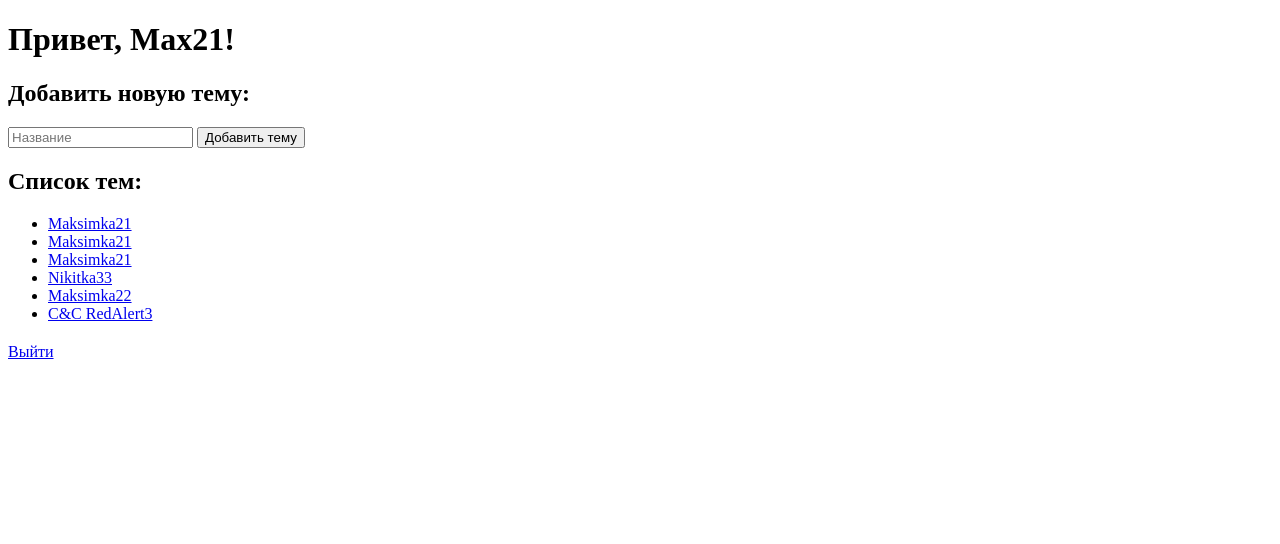
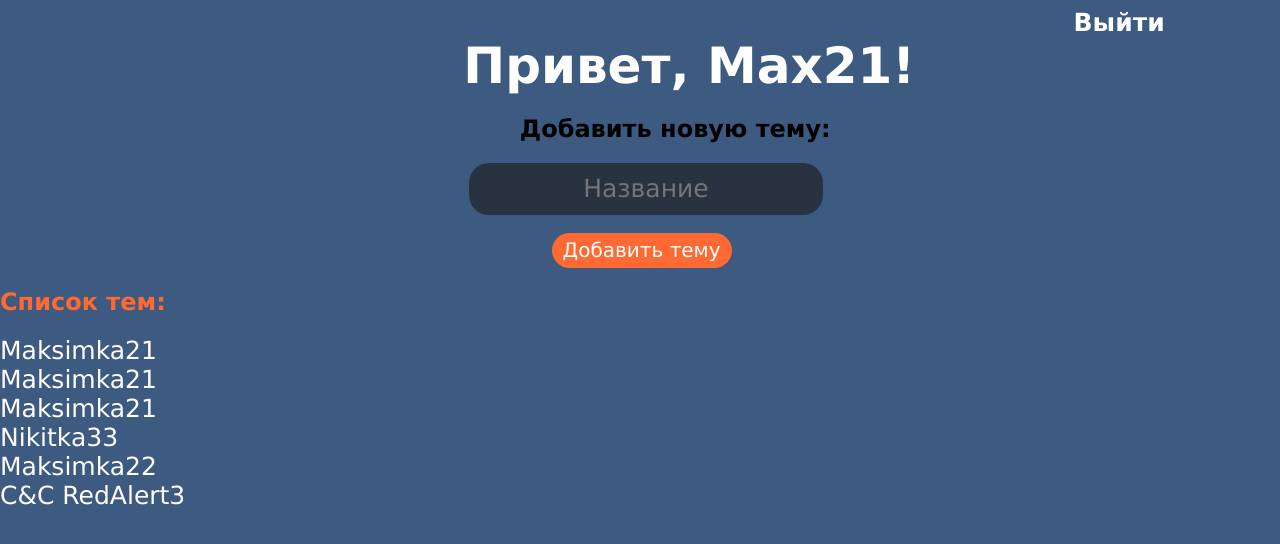
Before and after one commit to GgWp897/Flask-Forum, a Flask app: template auth-flask-main/templates/account.html in a window 1280 px wide. Shown: the top 544 px of the page. Run offline with Flask 3, Linux system fonts and the light colour scheme; the template is opened without the code that fills it: values that come from a table or form of the project are taken from there, others are empty.

Commit message:
Update account.html

```diff
--- a/auth-flask-main/templates/account.html
+++ b/auth-flask-main/templates/account.html
@@ -1,29 +1,69 @@
-<!-- Ваш account.html -->
 <!DOCTYPE html>
 <html>
 <head>
     <title>СписокТем</title>
+    <style>
+        body {
+            max-width: 1170px;
+            margin-left: auto;
+            margin-right: auto;
+            padding-left: 0px;
+            padding-right: 150px;
+        }
+
+        #new_title{
+            font-size: 20px;
+            margin-left:12.5%;
+            border: none;
+            border-radius: 20px;
+            background-color: #ff6933;
+            color: white;
+            height: 35px;
+            width: 180px;
+            font-family: 'Lucida Sans', 'Lucida Sans Regular', 'Lucida Grande', 'Lucida Sans Unicode', Geneva, Verdana, sans-serif;
+            cursor: pointer;
+        }
+
+        #new_title:hover{
+            transition: 1s;
+            background-color: #00c2fd;
+        }
+        #spisok{
+            text-decoration: none;
+            color: white;
+            font-size: 25px;
+            font-family: 'Lucida Sans', 'Lucida Sans Regular', 'Lucida Grande', 'Lucida Sans Unicode', Geneva, Verdana, sans-serif
+        }
+        #spisok:hover{
+            transition: 0.3s;
+            color: #ff6933
+        }
+    </style>
 </head>
-<body>
-    <h1>Привет, {{ user.username }}!</h1>
-    <h2>Добавить новую тему:</h2>
-    <form method="POST">
-        <input type="text" name="title_name" placeholder="Название" required>
-        <button type="submit">Добавить тему</button>
+
+<body style="background-color: #3d5a80">
+    <a style="text-decoration: none; color: white; font-weight: bold; font-size: 25px; margin-left: 95%; font-family: 'Lucida Sans', 'Lucida Sans Regular', 'Lucida Grande', 'Lucida Sans Unicode', Geneva, Verdana, sans-serif"  href="/logout">Выйти</a>
+    <div style="margin-left: 41%;">
+        <text style="font-size: 50px; font-weight: bold; color: white; font-family: 'Lucida Sans', 'Lucida Sans Regular', 'Lucida Grande', 'Lucida Sans Unicode', Geneva, Verdana, sans-serif">Привет, {{ user.username }}!</text>
+    </div>
+
+    <div style="margin-left: 46%; font-family: 'Lucida Sans', 'Lucida Sans Regular', 'Lucida Grande', 'Lucida Sans Unicode', Geneva, Verdana, sans-serif">
+        <h2>Добавить новую тему:</h2>
+    </div>
+
+    <form method="POST" style="margin-left: 41.5%;">
+        <input style="border: none; border-radius: 20px; background-color: #293241; width: 350px; height: 50px; font-size: 25px; text-align: center; color: white; font-family: 'Lucida Sans', 'Lucida Sans Regular', 'Lucida Grande', 'Lucida Sans Unicode', Geneva, Verdana, sans-serif" type="text" name="title_name" placeholder="Название" required>
+        <br>
+        <br>
+        <button id="new_title" type="submit">Добавить тему</button>
     </form>
 
-    <h2>Список тем:</h2>
-    <ul>
+    <h2 style="color: #ff6933;font-family: 'Lucida Sans', 'Lucida Sans Regular', 'Lucida Grande', 'Lucida Sans Unicode', Geneva, Verdana, sans-serif">Список тем:</h2>
+    <ul style="margin-left: -40px;">
         {% for title in titles %}
-            <li><a href="/title_statements/{{ title.id }}">{{ title.title_name }}</a></li>
+            <li style="color: rgba(0, 0, 0, 0);"><a id="spisok" href="/title_statements/{{ title.id }}" >{{ title.title_name }}</a></li>
         {% endfor %}
     </ul>
 
-    <div class="container">
-      <h2 id="greeting"></h2>
-      <div class="button">
-          <a href="/logout">Выйти</a>
-      </div>
-
 </body>
 </html>
```
